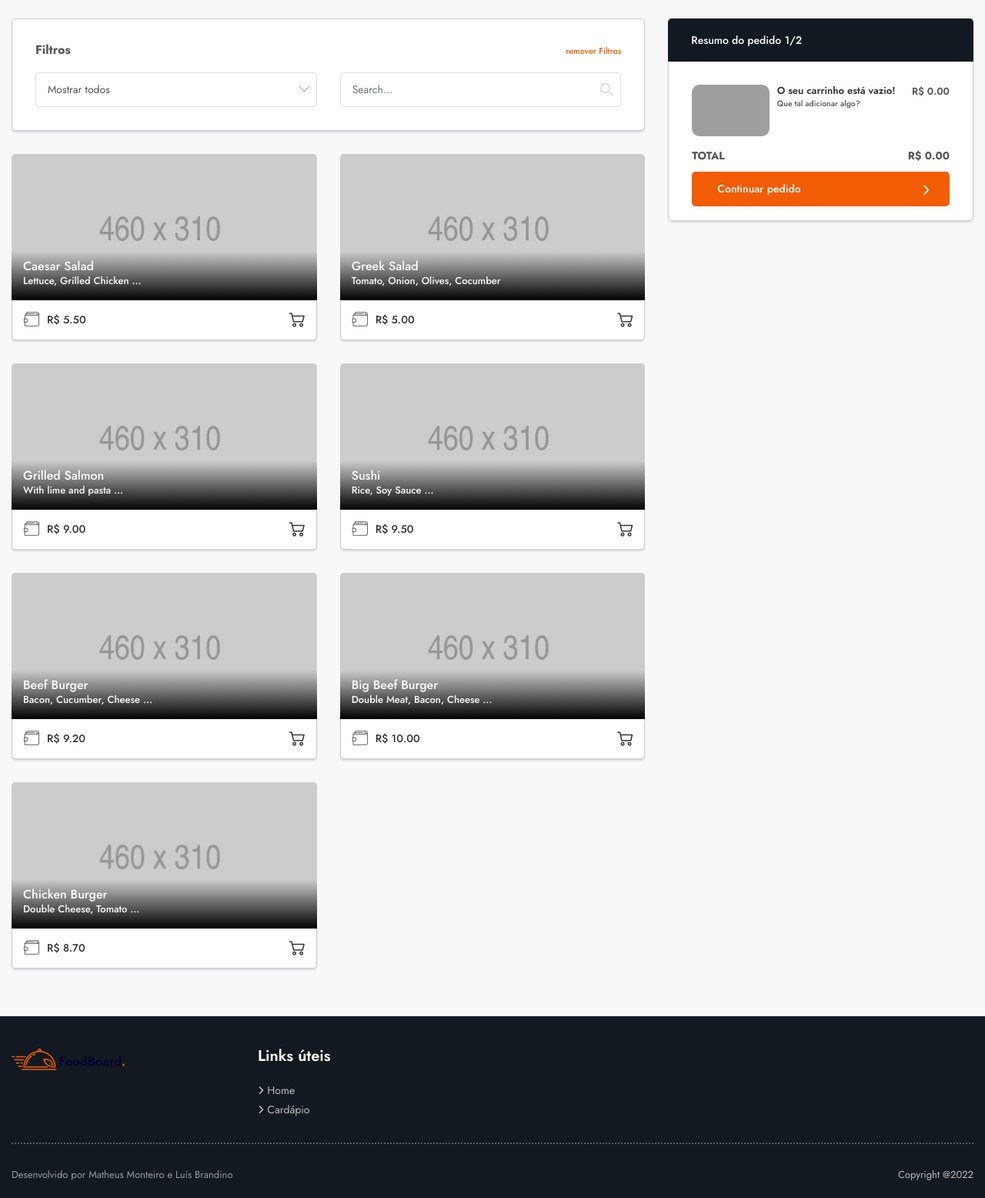
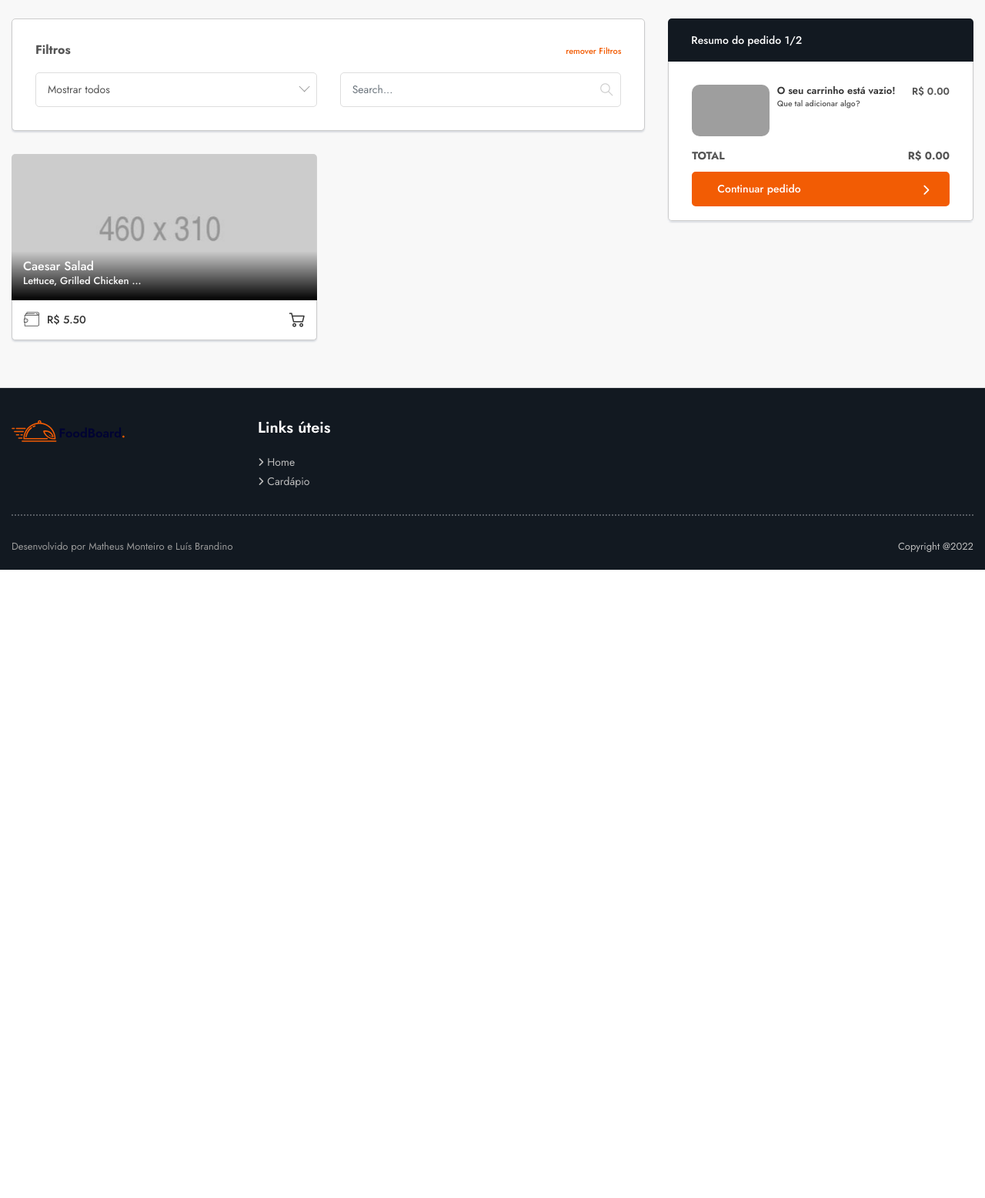
Before and after one commit to MatheusMonteiro8906/cantina, a PHP site: page /pay-with-card-online/ in a window 1280 px wide. Shown: the part 147-1703 px from the top of the page at 77% size. After the commit the page ends 887 px from the top, so only its background shows below. Run offline with PHP 8.4, Linux system fonts and the light colour scheme; some web fonts are replaced; grey boxes are pictures that could not be loaded.

Commit message:
Atualização do index

```diff
--- a/pay-with-card-online/index.php
+++ b/pay-with-card-online/index.php
@@ -147,144 +147,13 @@ require_once __DIR__ . '/Config/Config.php';
 										</ul>
 									</div>
 								</div>
-								<!-- Grid Item 06 -->
-								<div id="gridItem06" class="col-xl-6 col-lg-6 col-md-6 col-sm-6 isotope-item  vegetarian">
-									<div class="item-body">
-										<figure>
-											<img src="../img/bg/lazy-placeholder.jpg" data-src="../img/gallery/grid-items/06.jpg" class="img-fluid lazy" alt="">
-											<a href="#modalDetailsItem06" class="item-body-link modal-opener">
-												<div class="item-title">
-													<h3>Greek Salad</h3>
-													<small>Tomato, Onion, Olives, Cocumber </small>
-												</div>
-											</a>
-										</figure>
-										<ul>
-											<li>
-												<span class="item-price format-price">5.00</span>
-											</li>
-											<li>
-												<a href="javascript:;" class="add-item-to-cart"><i class="icon icon-shopping-cart"></i></a>
-											</li>
-										</ul>
-									</div>
-								</div>
-								<!-- Grid Item 07 -->
-								<div id="gridItem07" class="col-xl-6 col-lg-6 col-md-6 col-sm-6 isotope-item  vegetarian">
-									<div class="item-body">
-										<figure>
-											<img src="../img/bg/lazy-placeholder.jpg" data-src="../img/gallery/grid-items/07.jpg" class="img-fluid lazy" alt="">
-											<a href="#modalDetailsItem07" class="item-body-link modal-opener">
-												<div class="item-title">
-													<h3>Grilled Salmon</h3>
-													<small>With lime and pasta ...</small>
-												</div>
-											</a>
-										</figure>
-										<ul>
-											<li>
-												<span class="item-price format-price">9.00</span>
-											</li>
-											<li>
-												<a href="javascript:;" class="add-item-to-cart"><i class="icon icon-shopping-cart"></i></a>
-											</li>
-										</ul>
-									</div>
-								</div>
-								<!-- Grid Item 08 -->
-								<div id="gridItem08" class="col-xl-6 col-lg-6 col-md-6 col-sm-6 isotope-item  vegetarian">
-									<div class="item-body">
-										<figure>
-											<img src="../img/bg/lazy-placeholder.jpg" data-src="../img/gallery/grid-items/08.jpg" class="img-fluid lazy" alt="">
-											<a href="#modalDetailsItem08" class="item-body-link modal-opener">
-												<div class="item-title">
-													<h3>Sushi</h3>
-													<small>Rice, Soy Sauce ... </small>
-												</div>
-											</a>
-										</figure>
-										<ul>
-											<li>
-												<span class="item-price format-price">9.50</span>
-											</li>
-											<li>
-												<a href="javascript:;" class="add-item-to-cart"><i class="icon icon-shopping-cart"></i></a>
-											</li>
-										</ul>
-									</div>
-								</div>
-								<!-- Grid Item 09 -->
-								<div id="gridItem09" class="col-xl-6 col-lg-6 col-md-6 col-sm-6 isotope-item burger">
-									<div class="item-body">
-										<figure>
-											<img src="../img/bg/lazy-placeholder.jpg" data-src="../img/gallery/grid-items/09.jpg" class="img-fluid lazy" alt="">
-											<a href="#modalDetailsItem09" class="item-body-link modal-opener">
-												<div class="item-title">
-													<h3>Beef Burger</h3>
-													<small>Bacon, Cucumber, Cheese ...</small>
-												</div>
-											</a>
-										</figure>
-										<ul>
-											<li>
-												<span class="item-price format-price">9.20</span>
-											</li>
-											<li>
-												<a href="javascript:;" class="add-item-to-cart"><i class="icon icon-shopping-cart"></i></a>
-											</li>
-										</ul>
-									</div>
-								</div>
-								<!-- Grid Item 10 -->
-								<div id="gridItem10" class="col-xl-6 col-lg-6 col-md-6 col-sm-6 isotope-item burger">
-									<div class="item-body">
-										<figure>
-											<img src="../img/bg/lazy-placeholder.jpg" data-src="../img/gallery/grid-items/10.jpg" class="img-fluid lazy" alt="">
-											<a href="#modalDetailsItem10" class="item-body-link modal-opener">
-												<div class="item-title">
-													<h3>Big Beef Burger</h3>
-													<small>Double Meat, Bacon, Cheese ... </small>
-												</div>
-											</a>
-										</figure>
-										<ul>
-											<li>
-												<span class="item-price format-price">10.00</span>
-											</li>
-											<li>
-												<a href="javascript:;" class="add-item-to-cart"><i class="icon icon-shopping-cart"></i></a>
-											</li>
-										</ul>
-									</div>
-								</div>
-								<!-- Grid Item 11 -->
-								<div id="gridItem11" class="col-xl-6 col-lg-6 col-md-6 col-sm-6 isotope-item burger">
-									<div class="item-body">
-										<figure>
-											<img src="../img/bg/lazy-placeholder.jpg" data-src="../img/gallery/grid-items/11.jpg" class="img-fluid lazy" alt="">
-											<a href="#modalDetailsItem11" class="item-body-link modal-opener">
-												<div class="item-title">
-													<h3>Chicken Burger</h3>
-													<small>Double Cheese, Tomato ... </small>
-												</div>
-											</a>
-										</figure>
-										<ul>
-											<li>
-												<span class="item-price format-price">8.70</span>
-											</li>
-											<li>
-												<a href="javascript:;" class="add-item-to-cart"><i class="icon icon-shopping-cart"></i></a>
-											</li>
-										</ul>
-									</div>
-								</div>
+
 							</div>
 							<!-- Grid End -->
 						</div>
 						<!-- Left Sidebar End -->
 						<!-- Right Sidebar -->
-						<div class="col-lg-4" id="sidebar">
+						<div class="col-lg-4 " id="sidebar">
 							<!-- Order Container -->
 							<div id="orderContainer" class="theiaStickySidebar">
 								<!-- Form -->
```
